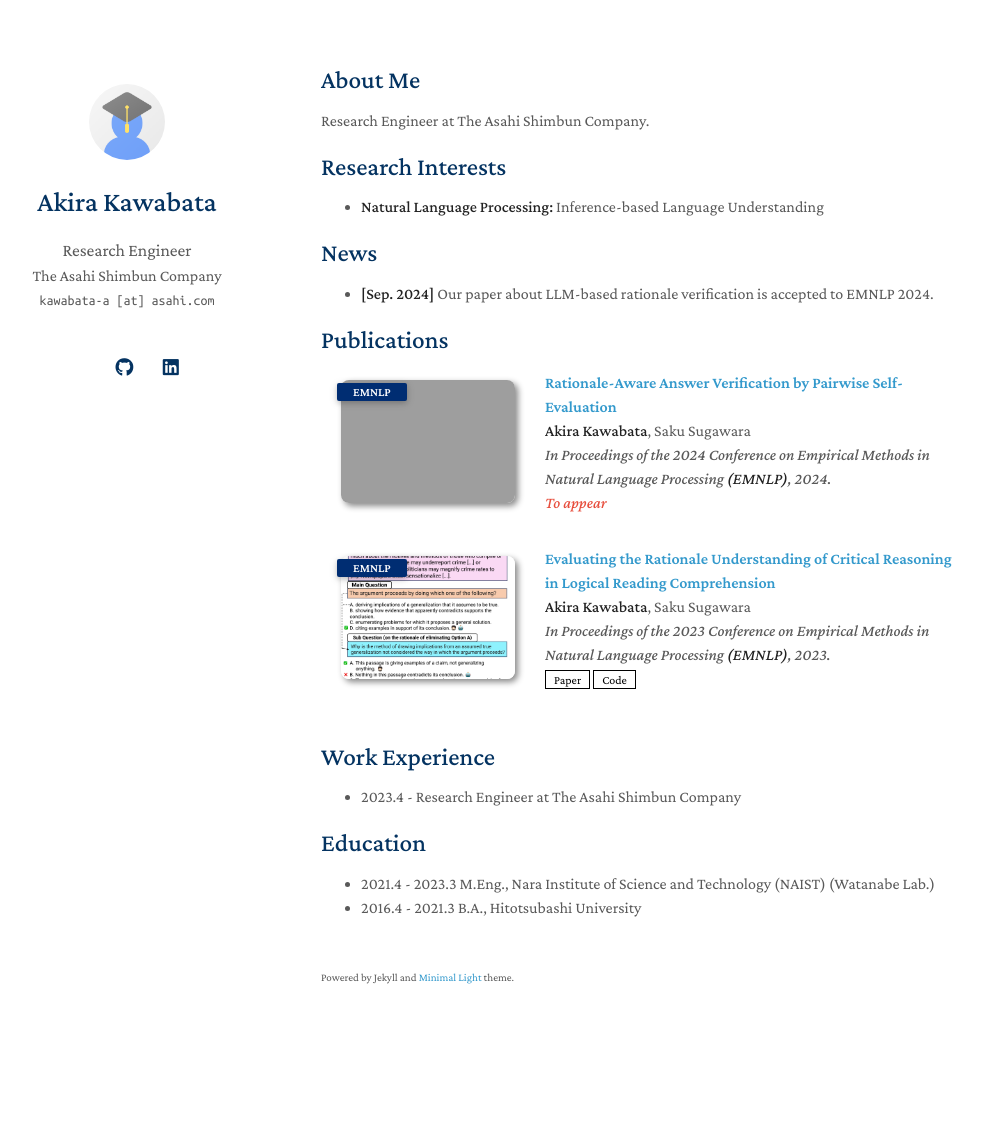
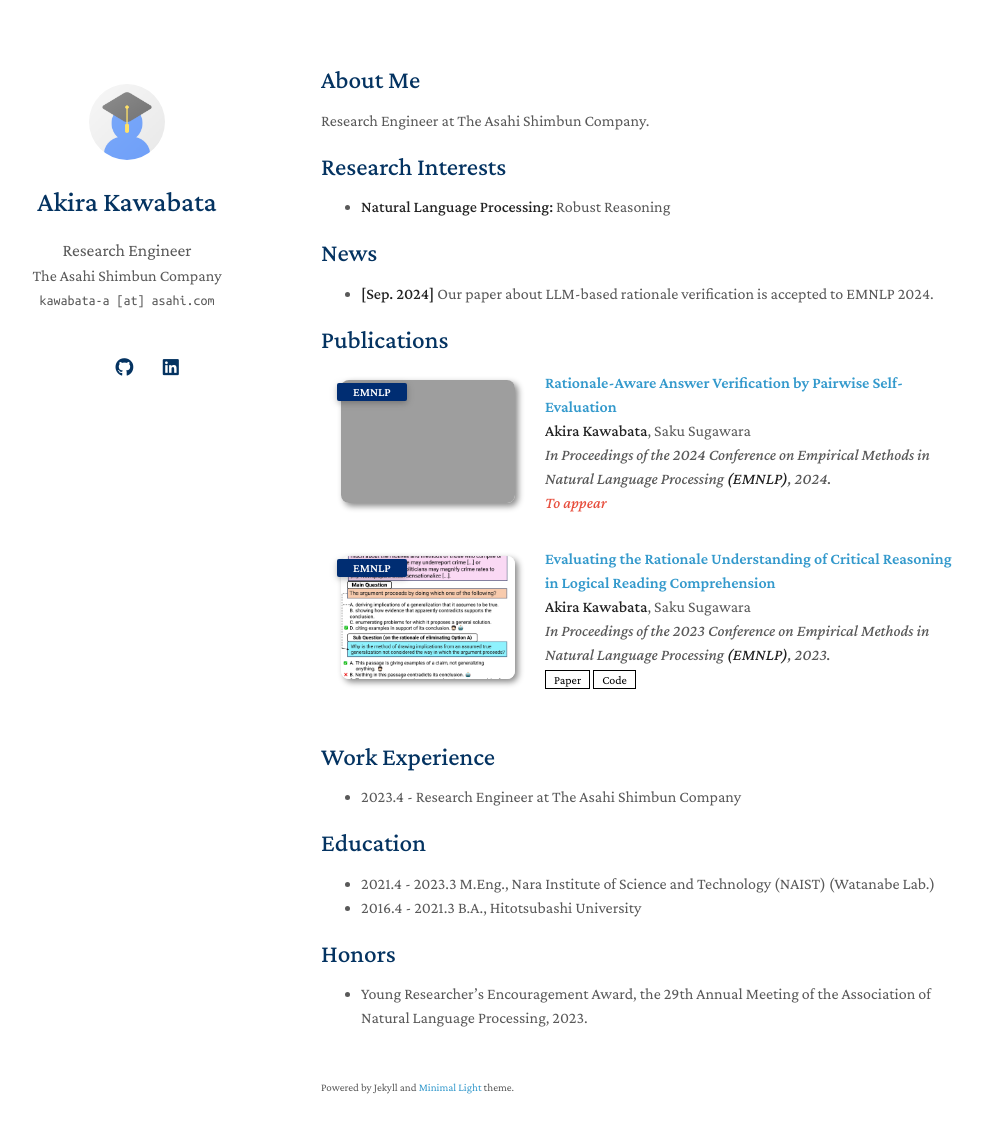
Before and after one commit to AkiraKawabata/AkiraKawabata.github.io, a Jekyll site: the page built from index.md, in a window 1280 px wide and 1168 px high. Shown: the top 1133 px of the window, without its empty margins (149-1132 px from the left). Built offline with Jekyll 4.4.1, drawn with Linux system fonts in a browser that asks for light colours; a style sheet for code colours, icons or effects is not loaded; our own code applies the rules of GitHub Pages for plain Markdown files; grey boxes are pictures that could not be loaded.

Commit message:
updated honors

```diff
--- a/index.md
+++ b/index.md
@@ -8,7 +8,7 @@ Research Engineer at The Asahi Shimbun Company.
 
 ## Research Interests
 
-- **Natural Language Processing:** Inference-based Language Understanding
+- **Natural Language Processing:** Robust Reasoning
 
 ## News
 
@@ -26,3 +26,6 @@ Research Engineer at The Asahi Shimbun Company.
 ## Education
 - 2021.4 - 2023.3 M.Eng., Nara Institute of Science and Technology (NAIST) (Watanabe Lab.)
 - 2016.4 - 2021.3 B.A., Hitotsubashi University
+
+## Honors
+- Young Researcher's Encouragement Award, the 29th Annual Meeting of the Association of Natural Language Processing, 2023.
```
